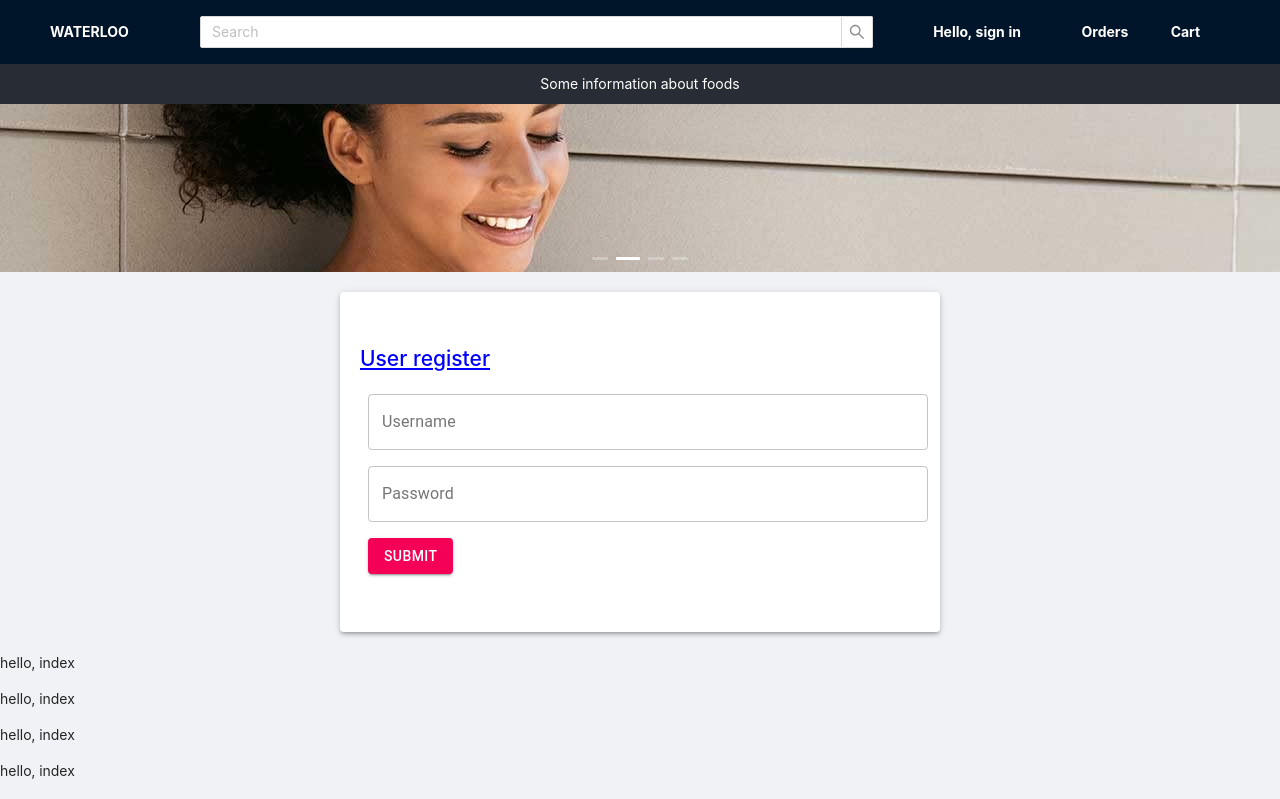
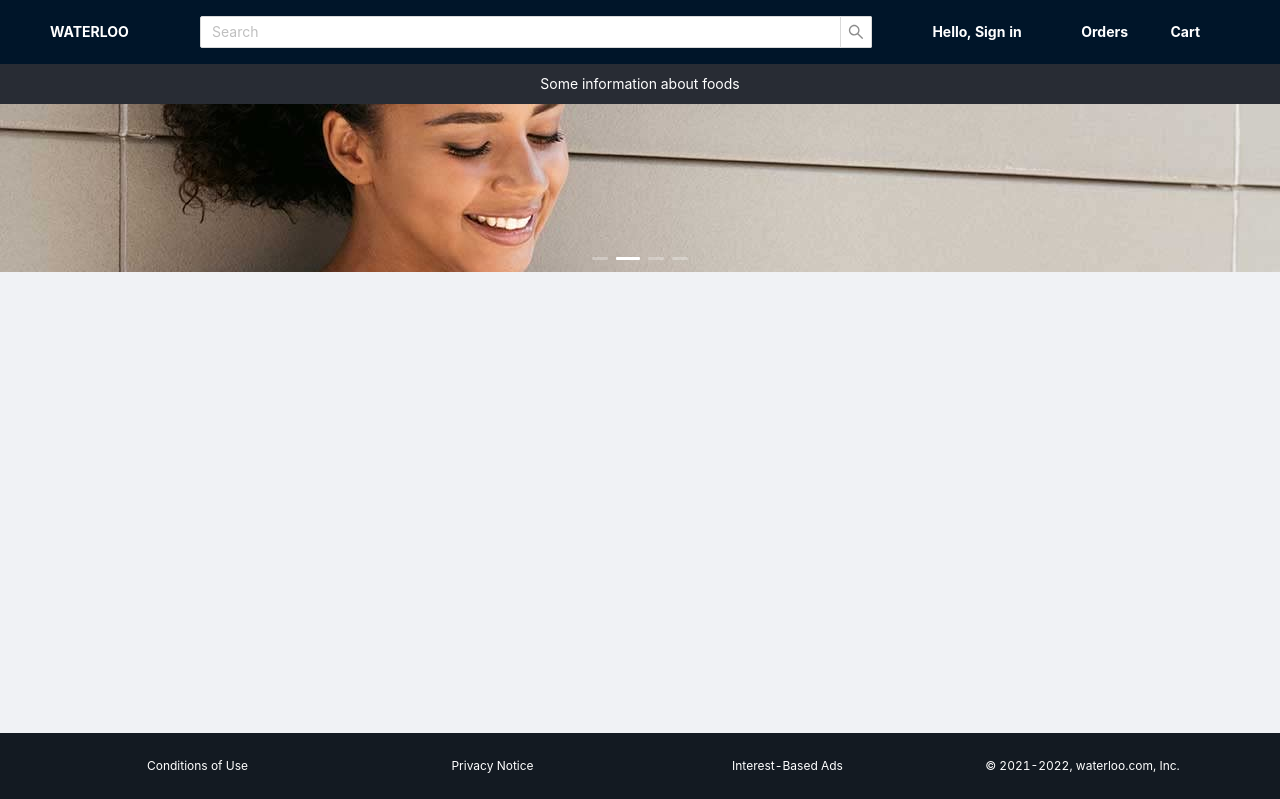
Before and after one commit to RichardNeverGiveup/ECE651, a React (Create React App) app in the folder frontEnd/: page / in a window 1280 px wide. Shown: the top 799 px of the page. Built offline with nearby package versions, Linux system fonts and the light colour scheme.

Commit message:
change the dictory of project and add login in module

```diff
--- a/frontEnd/src/App.js
+++ b/frontEnd/src/App.js
@@ -1,13 +1,14 @@
 import React from 'react';
-import { Layout, Row, Col, Input, Carousel } from 'antd';
+import { Layout } from 'antd';
 import './App.css';
-import AddUser from './components/AddUser';
+// import AddUser from './components/AddUser';
+import { BrowserRouter as Router } from 'react-router-dom';
+
+import NavHeader from './components/layout/Header';
+import NavFooter from './components/layout/Footer';
+import NavContent from './components/layout/Content';
 
 const { Header, Footer, Content } = Layout;
-const { Search } = Input;
-
-
-const onSearch = value => console.log(value);
 class App extends React.Component {
   constructor(props) {
     super(props);
@@ -26,95 +27,35 @@ class App extends React.Component {
     this.setState({ liked: !this.state.liked });
   }
 
-
   render() {
-    // const text = this.state.liked ? 'like' : 'haven\'t liked';
     return (
-      // <div>
+      // <Router>
         <Layout style={{minHeight: '100vh'}}>
           <Header>
-          <Row>
-            <Col flex="150px">WATERLOO</Col>
-            <Col flex={4}>
-            <Search style={{paddingTop: "16px"}} placeholder="Search" allowClear onSearch={onSearch} />
-            </Col>
-            <Col flex={2}>
-            {/* style={{border:"1px solid red"}} */}
-              <Row justify="end">
-                <Col span={10}>Hello, sign in</Col>
-                <Col span={6}>Orders</Col>
-                <Col span={4}>Cart</Col>
-              </Row>
-            </Col>
-          </Row>
+            <NavHeader></NavHeader>
           </Header>
           <Content>
-          <nav style={navStyle}>Some information about foods</nav>
             <div>
-            <Carousel autoplay>
-              <div>
-                <h3 style={contentStyle}>
-                  <img src="image/pet.jpg" alt='logo'></img>
-                </h3>
+              <NavContent></NavContent>
             </div>
-              <div>
-                <h3 style={contentStyle}>
-                <img src="image/newyear.jpg" alt='logo'></img>
-                </h3>
-              </div>
-              <div>
-                <h3 style={contentStyle}>
-                <img src="image/3.jpg" alt='logo'></img>
-                </h3>
-              </div>
-              <div>
-                <h3 style={contentStyle}>
-                <img src="image/4.jpg" alt='logo'></img>
-                </h3>
-              </div>
-            </Carousel>
-          </div>
-          <div>
+            {/* <div>
               <AddUser/>
               {
                 this.state.items.map((item, index) => (
                   <p>hello, index</p>
                 ))
               }
-          </div>
+            </div> */}
           </Content>
           <Footer>
-        <Row justify="space-around">
-          <Col span={6}>Conditions of Use</Col>
-          <Col span={6}>Privacy Notice</Col>
-          <Col span={6}>Interest-Based Ads</Col>
-          <Col span={6}>© 2021-2022, waterloo.com, Inc.</Col>
-        </Row>
+            <NavFooter></NavFooter>
           </Footer>
         </Layout>
-      // </div>
-      // <p onClick={this.handleClick.bind(this)}>
-      //     You {text} this. Click to toggle.
-      // </p>
+      // </Router>
     );
   }
 }
 
 
-const contentStyle = {
-  height: '160px',
-  color: '#fff',
-  lineHeight: '160px',
-  textAlign: 'center',
-  background: '#364d79',
-};
-
-const navStyle = {
-  height: '40px',
-  lineHeight: '40px',
-  color: '#fff',
-  textAlign: 'center',
-  background: '#282c34',
-}
 
 export default App;
--- /dev/null
+++ b/frontEnd/src/components/layout/Content.js
@@ -0,0 +1,54 @@
+import React from 'react';
+import { Carousel } from 'antd';
+
+class Content extends React.Component {
+
+    render() {
+        return (
+            <div>
+            <nav style={navStyle}>Some information about foods</nav>
+              <Carousel autoplay>
+                <div>
+                  <h3 style={contentStyle}>
+                    <img src="image/pet.jpg" alt='logo'></img>
+                  </h3>
+                </div>
+                <div>
+                  <h3 style={contentStyle}>
+                  <img src="image/newyear.jpg" alt='logo'></img>
+                  </h3>
+                </div>
+                <div>
+                  <h3 style={contentStyle}>
+                  <img src="image/3.jpg" alt='logo'></img>
+                  </h3>
+                </div>
+                <div>
+                  <h3 style={contentStyle}>
+                  <img src="image/4.jpg" alt='logo'></img>
+                  </h3>
+                </div>
+              </Carousel>
+            </div>
+        );
+    }
+}
+
+const contentStyle = {
+    height: '160px',
+    color: '#fff',
+    lineHeight: '160px',
+    textAlign: 'center',
+    background: '#364d79',
+};
+
+const navStyle = {
+    height: '40px',
+    lineHeight: '40px',
+    color: '#fff',
+    textAlign: 'center',
+    background: '#282c34',
+}
+
+
+export default Content;
--- /dev/null
+++ b/frontEnd/src/components/layout/Footer.js
@@ -0,0 +1,20 @@
+import React from 'react';
+import { Row, Col } from 'antd';
+
+class Footer extends React.Component {
+
+    render() {
+        return (
+            <div>
+                <Row justify="space-around">
+                    <Col span={6}>Conditions of Use</Col>
+                    <Col span={6}>Privacy Notice</Col>
+                    <Col span={6}>Interest-Based Ads</Col>
+                    <Col span={6}>© 2021-2022, waterloo.com, Inc.</Col>
+                </Row>
+            </div>
+        );
+    }
+}
+
+export default Footer;
--- /dev/null
+++ b/frontEnd/src/components/layout/Header.js
@@ -0,0 +1,72 @@
+import React from 'react';
+import { Row, Col, Input, Menu, Dropdown, Button } from 'antd';
+// import AddUser from '../../components/login/AddUser';
+
+const { Search } = Input;
+
+
+class Header extends React.Component {
+
+
+    constructor(props) {
+        super(props);
+        this.handleSignIn = this.handleSignIn.bind(this);
+        this.handleNewUser = this.handleNewUser.bind(this);
+        this.onSearch = this.onSearch.bind(this);
+      }
+
+
+    handleSignIn() {
+        console.log('111');
+        // this.props.history.push('/addUser')
+    }
+
+    handleNewUser() {
+        console.log('222');
+    }
+
+    onSearch(value) {
+        console.log(value);
+    }
+
+    render() {
+
+        const menu = (
+            <Menu
+            >
+                <Menu.Item key="0">
+                    <Button  type="primary" block onClick={this.handleSignIn}>Sign in</Button>
+                </Menu.Item>
+                <Menu.Item key="1">
+                    <Button type="link" block onClick={this.handleNewUser}>
+                        New customer? Start here.
+                    </Button>
+                </Menu.Item>
+            </Menu>
+        )
+
+        return (
+            <div>
+            <Row>
+              <Col flex="150px">WATERLOO</Col>
+              <Col flex={4}>
+                <Search style={{paddingTop: "16px"}} placeholder="Search" allowClear onSearch={this.onSearch} />
+              </Col>
+              <Col flex={2}>
+                <Row justify="end">
+                    <Col span={10}>
+                    <Dropdown overlay={menu} placement="bottomLeft" arrow>
+                        <span>Hello, Sign in</span>
+                    </Dropdown>
+                    </Col>
+                    <Col span={6}>Orders</Col>
+                    <Col span={4}>Cart</Col>
+                </Row>
+              </Col>
+            </Row>
+            </div>
+        );
+    }
+}
+
+export default Header;
--- /dev/null
+++ b/frontEnd/src/components/login/AddUser.js
@@ -0,0 +1,12 @@
+import React from 'react';
+
+
+class AddUser extends React.Component {
+    render() {
+        return (
+            <div style={{minHeight: '100vh', background: 'pink'}}>1234567890</div>
+        );
+    }
+}
+
+export default  AddUser;
--- a/frontEnd/src/index.js
+++ b/frontEnd/src/index.js
@@ -4,9 +4,14 @@ import './index.css';
 import App from './App';
 import reportWebVitals from './reportWebVitals';
 
+// import { BrowserRouter } from "react-router-dom";
+// import * as serviceWorker from "./serviceWorker";
+
 ReactDOM.render(
   <React.StrictMode>
-    <App />
+  {/* // <BrowserRouter> */}
+      <App />
+  {/* // </BrowserRouter>, */}
   </React.StrictMode>,
   document.getElementById('root')
 );
```
Also changed, not shown: frontEnd/src/router/index.js (added, +36 -0 lines), 1 other file (tests, documents, lock files or other folders). Lines whose indentation alone changed are shown as unchanged.
